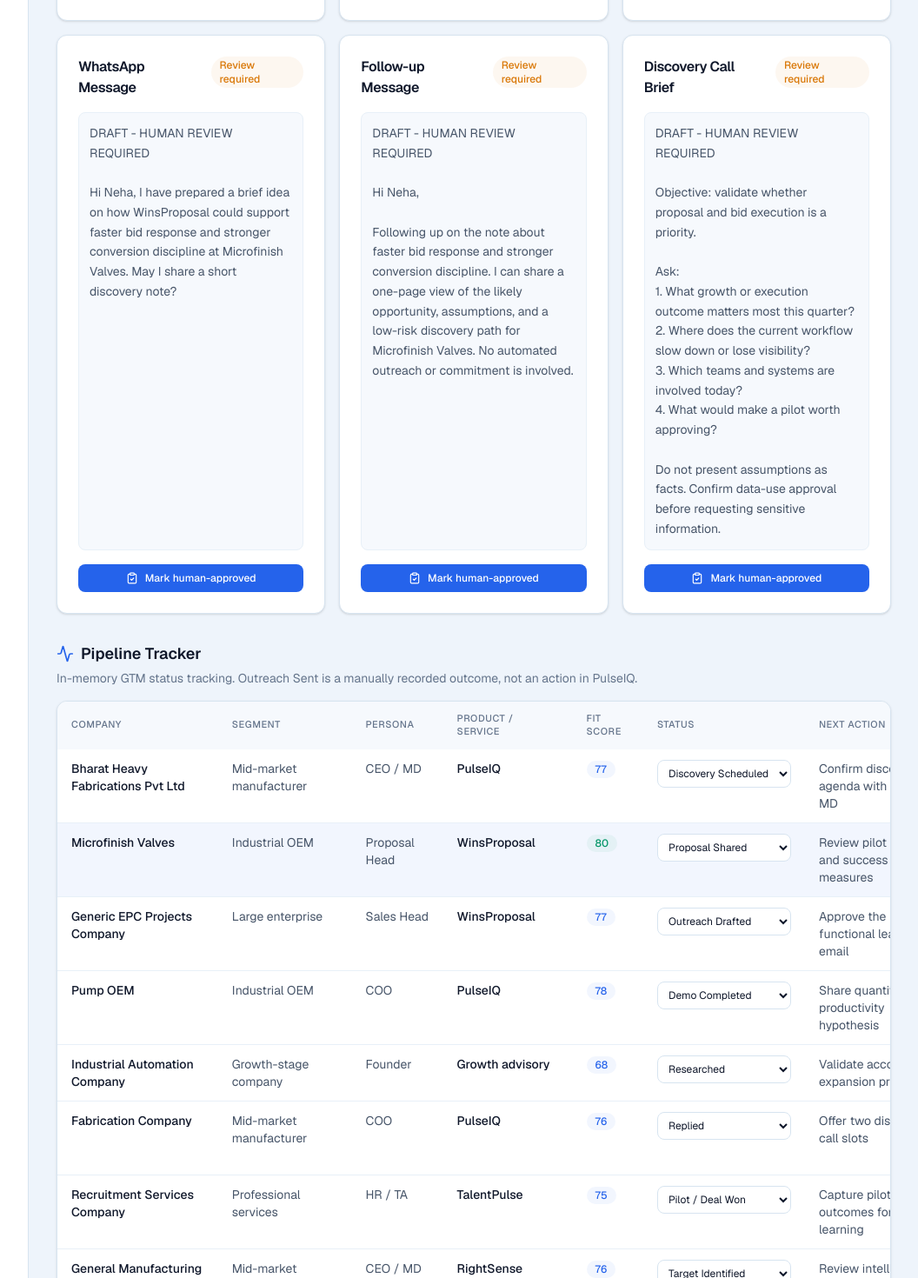
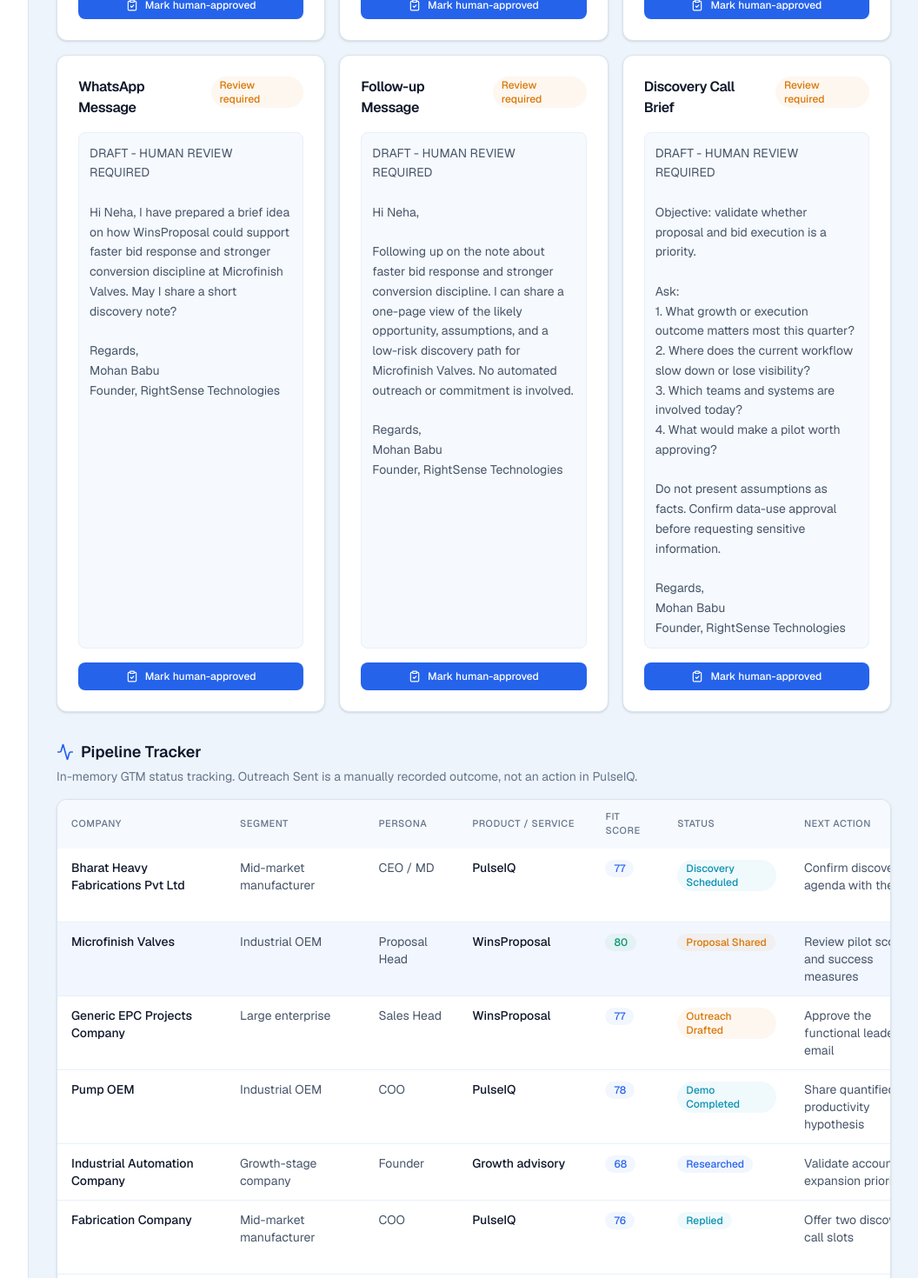
Before and after one commit to mohan69/pulseIQ, a Next.js app: page /app/growth-intelligence in a window 1280 px wide. Shown: the part 3000-4470 px from the top of the page at 87% size, without its empty margins (223-1279 px from the left). Built offline with nearby package versions, Linux system fonts and the light colour scheme.

Commit message:
Add Growth Intelligence Agent MVP

```diff
--- a/src/components/growth-intelligence/GrowthIntelligenceWorkspace.tsx
+++ b/src/components/growth-intelligence/GrowthIntelligenceWorkspace.tsx
@@ -294,49 +294,6 @@
         : [...approved, draftKey];
       return { ...current, [selectedAccount.id]: next };
     });
-  };
-
-  const updatePipelineStatus = (
-    accountId: string,
-    status: GrowthPipelineStatus,
-  ) => {
-    const now = new Date().toISOString();
-    const account = accounts.find((item) => item.id === accountId);
-    if (!account) return;
-    setAccounts((current) =>
-      current.map((item) =>
-        item.id === accountId
-          ? {
-              ...item,
-              updatedAt: now,
-              outcome: {
-                ...item.outcome,
-                status,
-                outcome:
-                  status === "Outreach Sent"
-                    ? "Manually recorded as sent outside PulseIQ"
-                    : item.outcome.outcome,
-                updatedAt: now,
-              },
-            }
-          : item,
-      ),
-    );
-    setAuditLogs((current) =>
-      [
-        {
-          id: `audit-${accountId}-${now}`,
-          orgId: DEMO_ORG_ID,
-          createdBy: DEMO_USER_ID,
-          createdAt: now,
-          updatedAt: now,
-          accountId,
-          event: "Outcome updated" as const,
-          summary: `${account.companyName} moved to ${status}.`,
-        },
-        ...current,
-      ].slice(0, 8),
-    );
   };
 
   if (!selectedAccount) {
@@ -876,21 +833,7 @@
                       <ScoreBadge score={getCompositeFitScore(account.fitScores)} />
                     </td>
                     <td className="px-4 py-3">
-                      <select
-                        value={account.outcome.status}
-                        onChange={(event) =>
-                          updatePipelineStatus(
-                            account.id,
-                            event.target.value as GrowthPipelineStatus,
-                          )
-                        }
-                        className="rounded-lg border border-border bg-white px-2 py-1.5 text-xs text-foreground"
-                        aria-label={`Pipeline status for ${account.companyName}`}
-                      >
-                        {PIPELINE_STATUSES.map((status) => (
-                          <option key={status}>{status}</option>
-                        ))}
-                      </select>
+                      <PipelineStatusBadge status={account.outcome.status} />
                     </td>
                     <td className="max-w-56 px-4 py-3 text-foreground-secondary">
                       {account.outcome.nextAction}
@@ -1214,6 +1157,21 @@
   );
 }
 
+function PipelineStatusBadge({ status }: { status: GrowthPipelineStatus }) {
+  const variant =
+    status === "Pilot / Deal Won"
+      ? "success"
+      : status === "Nurture / Lost"
+        ? "outline"
+        : ["Replied", "Discovery Scheduled", "Demo Completed"].includes(status)
+          ? "info"
+          : ["Proposal Shared", "Outreach Drafted"].includes(status)
+            ? "warning"
+            : "default";
+
+  return <Badge variant={variant}>{status}</Badge>;
+}
+
 function SectionHeading({
   icon: Icon,
   title,
--- a/src/lib/growth-intelligence/generator.ts
+++ b/src/lib/growth-intelligence/generator.ts
@@ -225,13 +225,17 @@
     : "Hello,";
   const accountReference = input.companyName || "your organization";
   const reviewLabel = "DRAFT - HUMAN REVIEW REQUIRED\n\n";
+  const signature =
+    input.mode === "rightsense"
+      ? "Regards,\nMohan Babu\nFounder, RightSense Technologies"
+      : "Regards,\nGrowth Team";
   const outreachDrafts: GrowthOutreachDrafts = {
-    cxoEmail: `${reviewLabel}${greeting}\n\nWe are seeing industrial growth teams focus on ${persona.priority}. Based on the public account context for ${accountReference}, there may be a practical opportunity to improve ${dominantSignal} with ${targetProduct}.\n\nWould a 20-minute working conversation be useful to compare priorities and identify one measurable pilot outcome?\n\nRegards,\nGrowth Team`,
-    functionalLeaderEmail: `${reviewLabel}${greeting}\n\nI wanted to share a focused idea for ${accountReference}: use ${targetProduct} to strengthen ${dominantSignal} while keeping ownership and next actions visible to the team.\n\nWe would first map the current process, quantify the friction, and only then suggest a small next step. Would a short discovery discussion be relevant?\n\nRegards,\nGrowth Team`,
-    linkedInNote: `${reviewLabel}Hello${input.contactName ? ` ${input.contactName.split(" ")[0]}` : ""} - I work with B2B industrial teams on ${dominantSignal}. I would value connecting and exchanging notes on how ${accountReference} is approaching ${persona.priority}.`,
-    whatsappMessage: `${reviewLabel}${greeting} I have prepared a brief idea on how ${targetProduct} could support ${persona.priority} at ${accountReference}. May I share a short discovery note?`,
-    followUpMessage: `${reviewLabel}${greeting}\n\nFollowing up on the note about ${persona.priority}. I can share a one-page view of the likely opportunity, assumptions, and a low-risk discovery path for ${accountReference}. No automated outreach or commitment is involved.`,
-    discoveryCallBrief: `${reviewLabel}Objective: validate whether ${dominantSignal} is a priority.\n\nAsk:\n1. What growth or execution outcome matters most this quarter?\n2. Where does the current workflow slow down or lose visibility?\n3. Which teams and systems are involved today?\n4. What would make a pilot worth approving?\n\nDo not present assumptions as facts. Confirm data-use approval before requesting sensitive information.`,
+    cxoEmail: `${reviewLabel}${greeting}\n\nWe are seeing industrial growth teams focus on ${persona.priority}. Based on the public account context for ${accountReference}, there may be a practical opportunity to improve ${dominantSignal} with ${targetProduct}.\n\nWould a 20-minute working conversation be useful to compare priorities and identify one measurable pilot outcome?\n\n${signature}`,
+    functionalLeaderEmail: `${reviewLabel}${greeting}\n\nI wanted to share a focused idea for ${accountReference}: use ${targetProduct} to strengthen ${dominantSignal} while keeping ownership and next actions visible to the team.\n\nWe would first map the current process, quantify the friction, and only then suggest a small next step. Would a short discovery discussion be relevant?\n\n${signature}`,
+    linkedInNote: `${reviewLabel}Hello${input.contactName ? ` ${input.contactName.split(" ")[0]}` : ""} - I work with B2B industrial teams on ${dominantSignal}. I would value connecting and exchanging notes on how ${accountReference} is approaching ${persona.priority}.\n\n${signature}`,
+    whatsappMessage: `${reviewLabel}${greeting} I have prepared a brief idea on how ${targetProduct} could support ${persona.priority} at ${accountReference}. May I share a short discovery note?\n\n${signature}`,
+    followUpMessage: `${reviewLabel}${greeting}\n\nFollowing up on the note about ${persona.priority}. I can share a one-page view of the likely opportunity, assumptions, and a low-risk discovery path for ${accountReference}. No automated outreach or commitment is involved.\n\n${signature}`,
+    discoveryCallBrief: `${reviewLabel}Objective: validate whether ${dominantSignal} is a priority.\n\nAsk:\n1. What growth or execution outcome matters most this quarter?\n2. Where does the current workflow slow down or lose visibility?\n3. Which teams and systems are involved today?\n4. What would make a pilot worth approving?\n\nDo not present assumptions as facts. Confirm data-use approval before requesting sensitive information.\n\n${signature}`,
   };
 
   return {
```
Also changed, not shown: 1 other file (tests, documents, lock files or other folders).
